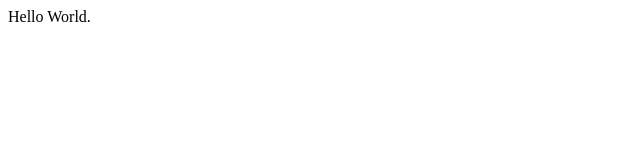
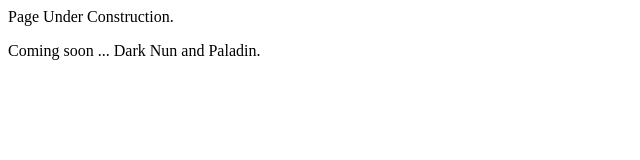
Before and after one commit to marlinpierce/maroonpanther, a plain HTML site: page public/index.html in a window 1280 px wide. Shown: the whole page, without its empty margins (0-640 px from the left). Drawn offline with Linux system fonts and the light colour scheme.

Commit message:
Page Under Construction

```diff
--- a/public/index.html
+++ b/public/index.html
@@ -3,6 +3,13 @@
     <title>Maroon Panther</title>
   </head>
   <body>
-    Hello World.
+    <div>
+      <p>
+        Page Under Construction.
+      </p>
+      <p>
+        Coming soon ... Dark Nun and Paladin.
+      </p>
+    </div>
   </body>
 </html>
```
